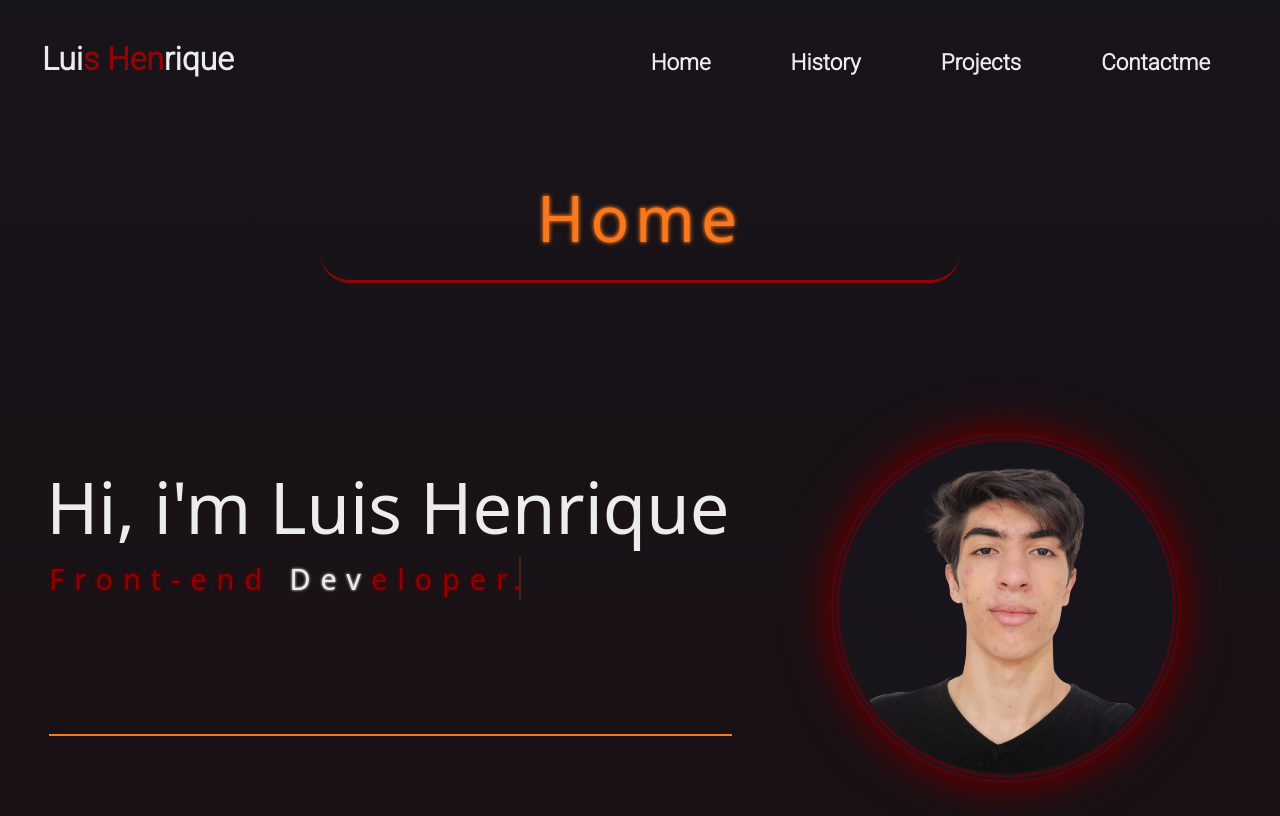
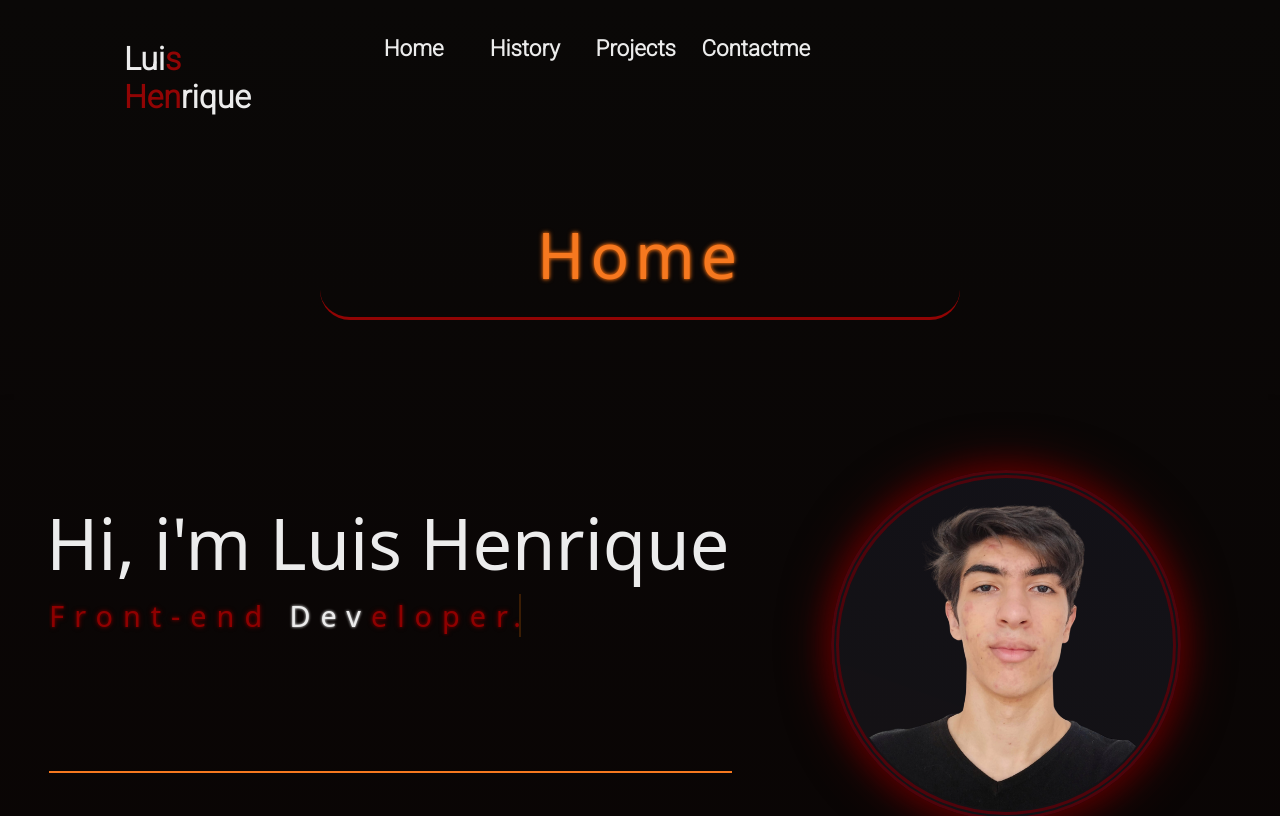
Before and after one commit to Spiguerfild/Portifolio, a React (Vite) app: page / in a window 1280 px wide. Shown: the top 816 px of the page. Built offline with nearby package versions, Linux system fonts and the light colour scheme.

Commit message:
test_responsevity

```diff
--- a/src/components/Navbar.css
+++ b/src/components/Navbar.css
@@ -42,7 +42,7 @@ font-size: 1.4rem;
     color: #910404;
 
 }
-@media(max-width:1040px){
+/*@media(max-width:1040px){
   .navbar-portifolio{
     flex-direction: column;
   }
@@ -54,4 +54,4 @@ font-size: 1.4rem;
     margin: 10px 0;
     padding: 0 1px;
   }
-}
+}*/
--- a/src/components/Navbar.jsx
+++ b/src/components/Navbar.jsx
@@ -3,36 +3,52 @@ import "./Navbar.css";
 function Navbar() {
   return (
     <div id="navbar">
+      <div class="container">
+
+
         <ul className="navbar-portifolio">
-        <div className="title">
+          <div class="row">
+            <div className="col-3">
+              <div className="title col-lg-3" >
                 <h1>
                   Lui<span>s Hen</span>rique
                 </h1>
               </div>
+            </div>
+            <div className="col-9">
 
               <div className="links">
-          <li>
+
+                <li className="col-2">
                   <a className="link-slide" href="#apresentacao">
                     Home
                   </a>
                 </li>
-          <li>
+
+                <div className="col-2">
+                  <li className="">
                     <a className="link-slide" href="#Section-history-container">
                       History
                     </a>
                   </li>
-          <li>
+                </div>
+
+                <li className="col-2">
                   <a className="link-slide" href="#section-projects">
                     Projects
                   </a>
                 </li>
-          <li>
+                <li className="col-2" >
                   <a className="link-slide" href="#contact-me">
                     Contactme
                   </a>
                 </li>
               </div>
+            </div>
+          </div>
         </ul>
+      </div>
+
     </div>
   );
 }
--- a/src/index.css
+++ b/src/index.css
@@ -9,7 +9,7 @@ html{
 }
 body {
 
-    background: linear-gradient(180deg, #17141a,#220707) no-repeat;
+  background: linear-gradient(180deg, #0a0807,#0a0202,#100701) no-repeat;
   overflow-x: hidden;
 
 }
```
Lines whose indentation alone changed are shown as unchanged.
